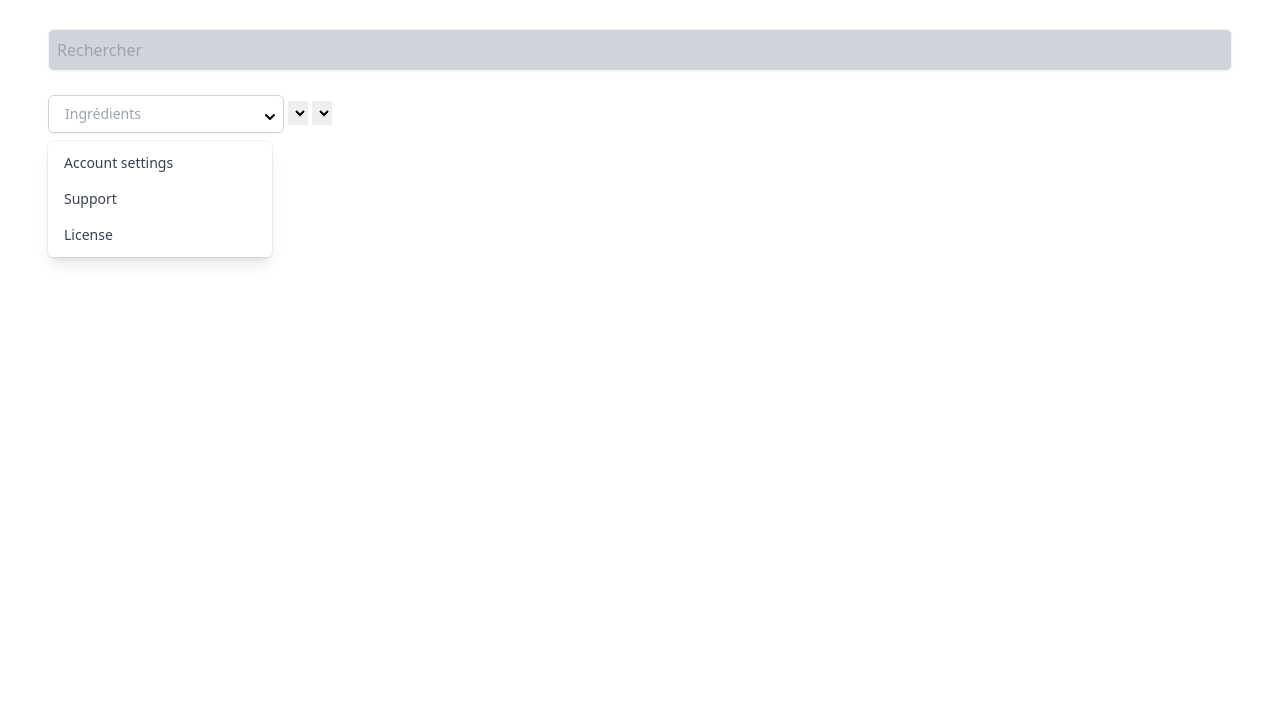
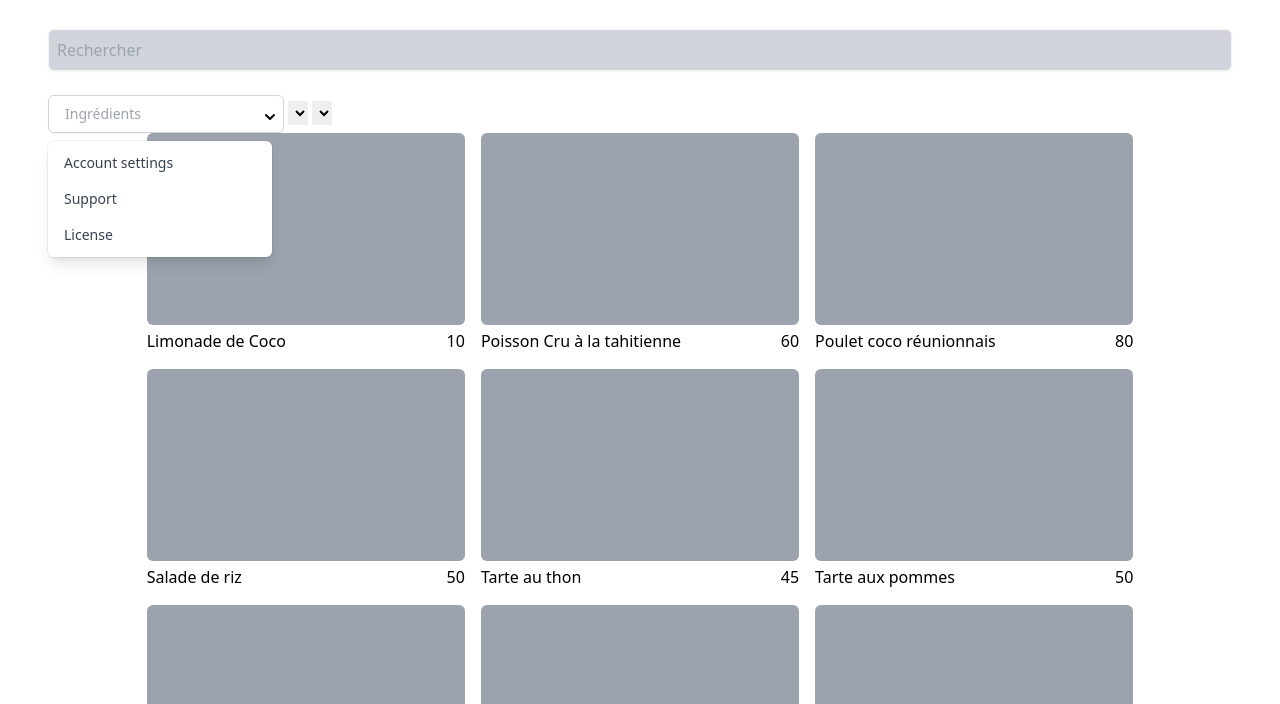
Before and after one commit to Lucasmomille/Les_petits_plats, a plain HTML site: page index.html in a window 1280 px wide. Shown: the part 96-800 px from the top of the page. Drawn offline with nearby package versions, Linux system fonts and the light colour scheme.

Commit message:
start Receipt class

```diff
--- a/index.html
+++ b/index.html
@@ -43,7 +43,7 @@
             <option value=""></option>
         </select>
     </div>
-    <div id="receiptContainers">
+    <div id="receiptsContainer" class="grid grid-cols-3 gap-4 w-10/12 mx-auto">
 
     </div>
     <script type="module" src="./scripts/index.js"></script>
--- a/scripts/index.js
+++ b/scripts/index.js
@@ -1,4 +1,5 @@
 import { getReceipts, getAppliance } from './utils/functions.js';
+import Receipt from './receiptsClass.js';
 
 const data = await getReceipts();
 console.log('data', data)
@@ -14,3 +15,17 @@ dropBtn.addEventListener('click', () => {
         ingredientsOption.classList.add('hidden');
     }
 })
+
+function receiptFactory(data) {
+    const container = document.querySelector('#receiptsContainer');
+    container.innerHTML = '';
+    console.log('hi')
+    data.forEach((e) => {
+      if (e) {
+        container.innerHTML += new Receipt(e).displayReceipt();
+    }
+      return undefined;
+    });
+}
+
+receiptFactory(data)
--- /dev/null
+++ b/scripts/receiptsClass.js
@@ -0,0 +1,26 @@
+export default class Receipt {
+    constructor(receipt) {
+      this.name = receipt.name;
+      this.time = receipt.time;
+      this.description = receipt.description;
+      this.ingredients = receipt.ingredients;
+      this.id = receipt.id;
+    }
+
+    displayReceipt() {
+      return `
+          <div class="w-full">
+            <div class="bg-gray-400 w-full h-48 rounded-md overflow-hidden" id="${this.id}" tabindex="1">
+            </div>
+            <div class="flex justify-between mt-1">
+              <p>${this.name}</p>
+              <div class="flex">
+                <span class="likes">
+                  ${this.time}
+                </span>
+              </div>
+            </div>
+          </div>
+        `;
+    }
+  }
```
